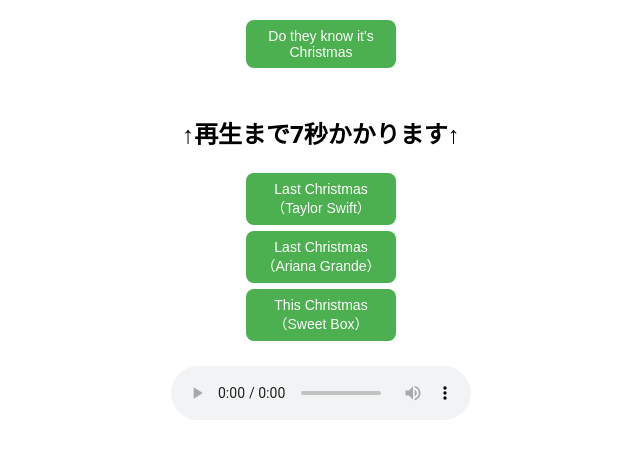
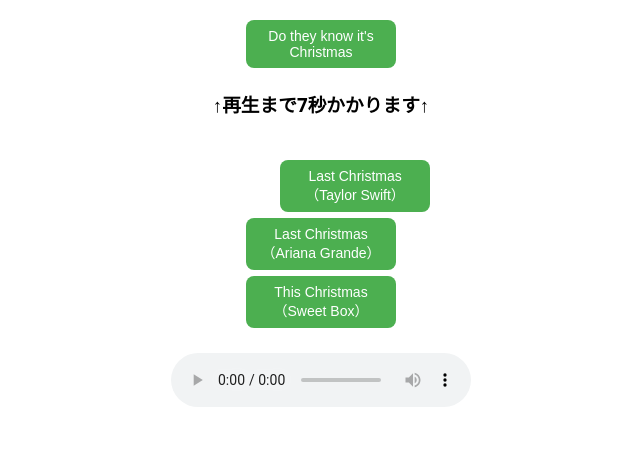
Before and after one commit to incict-design/Christmas, a plain HTML site: page index.html in a window 1280 px wide. Shown: the part 66-524 px from the top of the page, without its empty margins (319-959 px from the left). Drawn offline with Linux system fonts and the light colour scheme.

Commit message:
Update index.html

```diff
--- a/index.html
+++ b/index.html
@@ -83,9 +83,11 @@
 <div class="container">
     <!-- 音声再生エリア -->
     <div class="player-area">
-        <button onclick="playSound('music/a.mp3')">Do they know it's Christmas</button><br>
+        <button onclick="playSound('music/a.mp3')">Do they know it's Christmas</button>
+        <h3>↑再生まで7秒かかります↑</h3>
 
-　　　　<h2>↑再生まで7秒かかります↑</h2>
+        <br>
+
 
         <button onclick="playSound('music/b.mp3')">Last Christmas（Taylor Swift）</button><br>
         <button onclick="playSound('music/c.m4a')">Last Christmas（Ariana Grande）</button><br>
```
